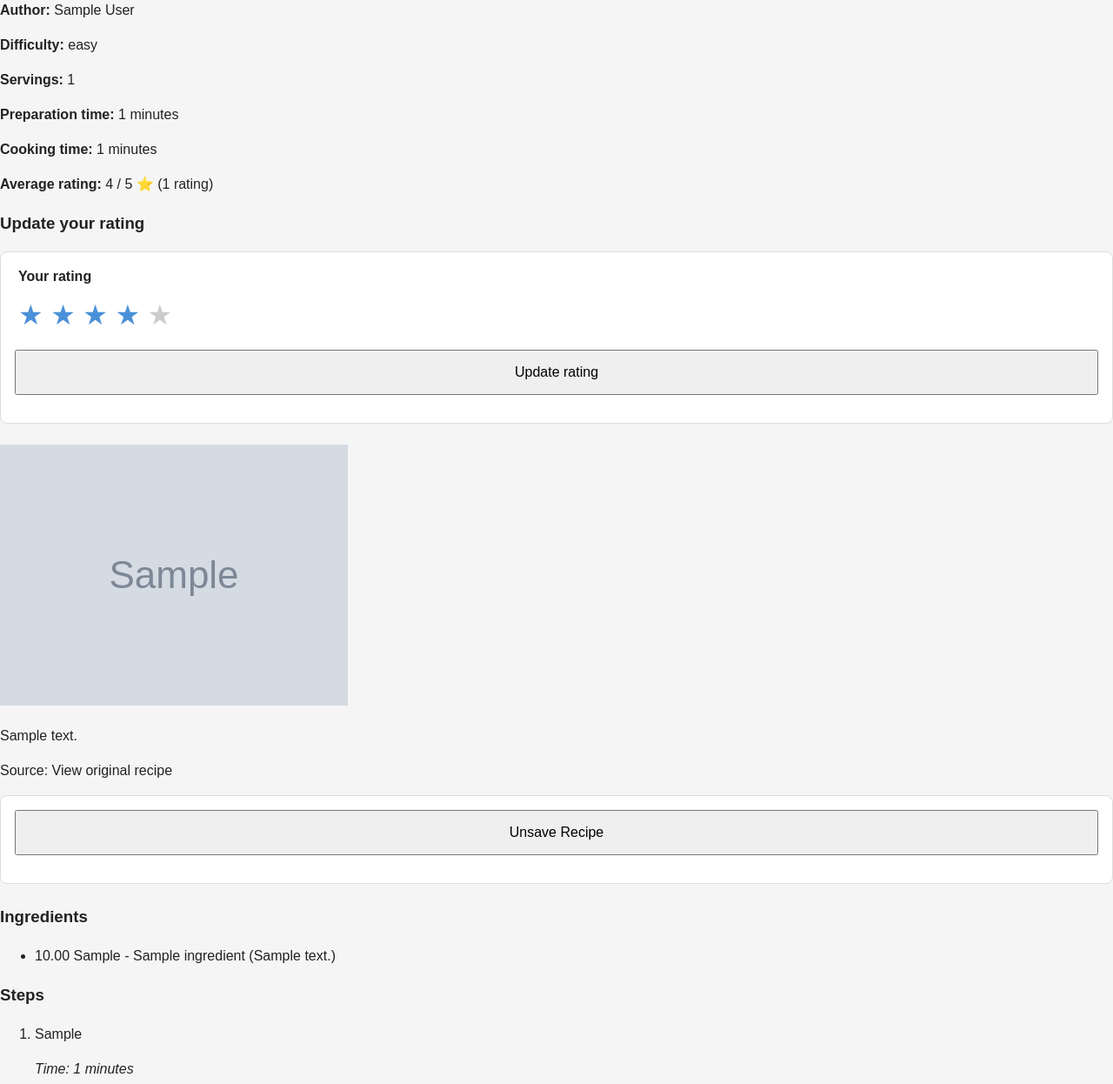
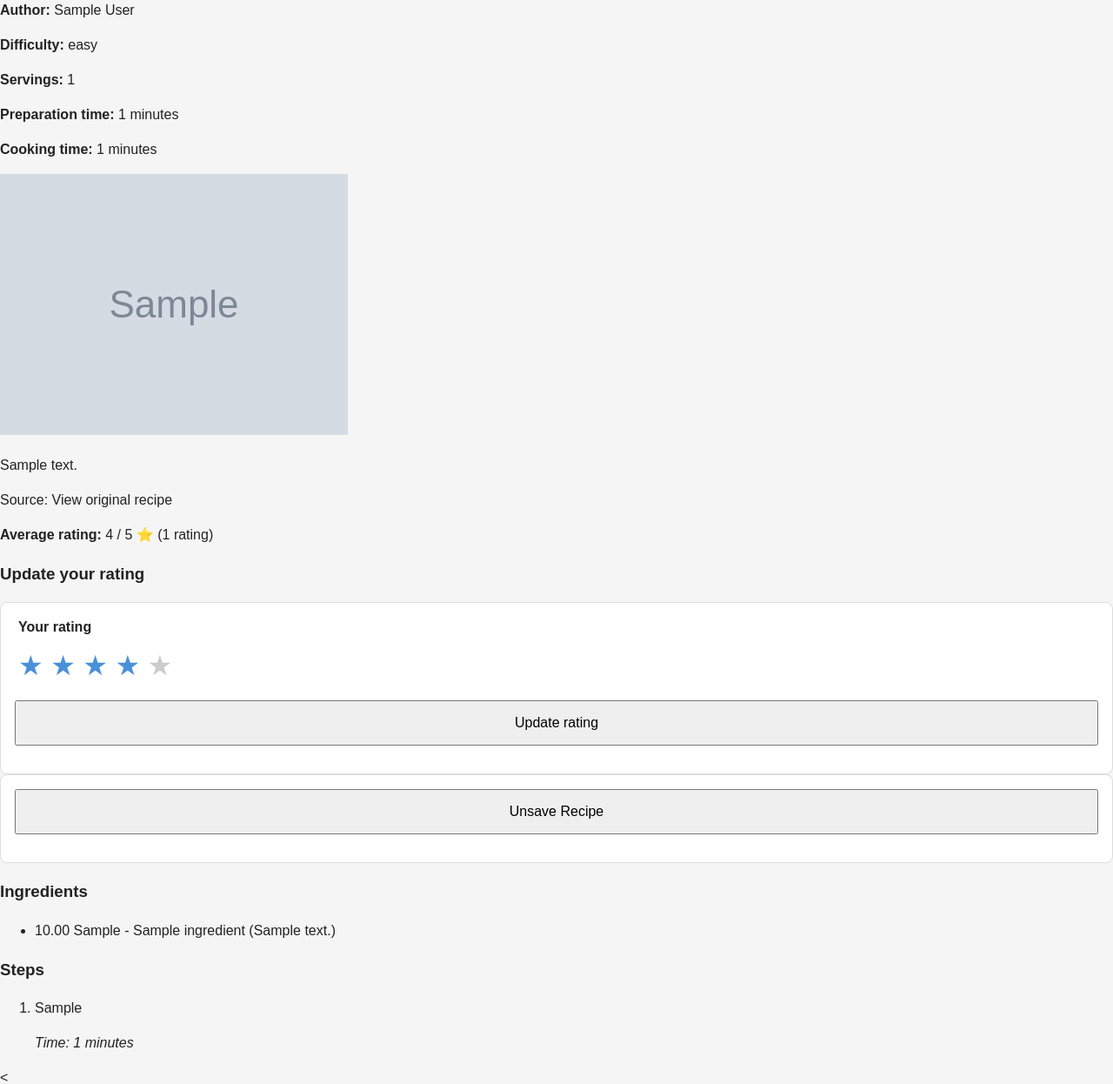
Before and after one commit to makrynio/recipe-app, a PHP site: page /pages/recipe.php?id=1 in a window 1280 px wide. Shown: the part 229-1475 px from the top of the page at 87% size. Run offline with PHP 8.4, Linux system fonts and the light colour scheme; the visitor is signed in with stand-in values (Sample User, id 1); tables that the repository leaves empty hold one stand-in row (values such as "Sample post"); grey boxes marked "Sample" are stand-in pictures.

Commit message:
your message here

```diff
--- a/css/styles.css
+++ b/css/styles.css
@@ -123,6 +123,11 @@ button {
     cursor: pointer;
 }
 
+/* Remove gap between stacked forms */
+.stacked-forms form {
+    margin-bottom: 0;
+}
+
 /* Star rating widget */
 .star-rating {
     border: none;
--- a/pages/recipe.php
+++ b/pages/recipe.php
@@ -169,6 +169,27 @@ require_once __DIR__ . '/../includes/header.php';
     <p><strong>Cooking time:</strong> <?php echo $recipe['cook_time_min'] ?? 'N/A'; ?> minutes</p>
 
 
+    <!-- Display recipe image if available -->
+    <?php if (!empty($recipe['image_url'])): ?>
+        <img src="<?php echo htmlspecialchars($recipe['image_url']); ?>" style="max-width:400px;">
+    <?php endif; ?>
+
+
+    <!-- Display recipe description -->
+    <p><?php echo htmlspecialchars($recipe['description'] ?? 'Description not specified'); ?></p>
+
+
+    <!-- Display original source link if provided -->
+    <?php if (!empty($recipe['source_url'])): ?>
+        <p>
+            Source:
+            <a href="<?php echo htmlspecialchars($recipe['source_url']); ?>" target="_blank">
+                View original recipe
+            </a>
+        </p>
+    <?php endif; ?>
+
+
     <!-- Display average rating only once at least one rating exists -->
     <?php if ($recipe['rating_count'] > 0): ?>
         <p>
@@ -184,6 +205,8 @@ require_once __DIR__ . '/../includes/header.php';
     <!-- ===================== -->
 
     <h3><?php echo $userRating ? 'Update your rating' : 'Rate this recipe'; ?></h3>
+
+    <div class="stacked-forms">
 
         <form method="POST" id="rating-form">
 
@@ -209,27 +232,6 @@ require_once __DIR__ . '/../includes/header.php';
         </form>
 
 
-    <!-- Display recipe image if available -->
-    <?php if (!empty($recipe['image_url'])): ?>
-        <img src="<?php echo htmlspecialchars($recipe['image_url']); ?>" style="max-width:400px;">
-    <?php endif; ?>
-
-
-    <!-- Display recipe description -->
-    <p><?php echo htmlspecialchars($recipe['description'] ?? 'Description not specified'); ?></p>
-
-
-    <!-- Display original source link if provided -->
-    <?php if (!empty($recipe['source_url'])): ?>
-        <p>
-            Source:
-            <a href="<?php echo htmlspecialchars($recipe['source_url']); ?>" target="_blank">
-                View original recipe
-            </a>
-        </p>
-    <?php endif; ?>
-
-
         <!-- ===================== -->
         <!-- Favourite button -->
         <!-- ===================== -->
@@ -243,6 +245,8 @@ require_once __DIR__ . '/../includes/header.php';
             <?php endif; ?>
 
         </form>
+
+    </div>
 
 
     <!-- ===================== -->
```
Lines whose indentation alone changed are shown as unchanged.
